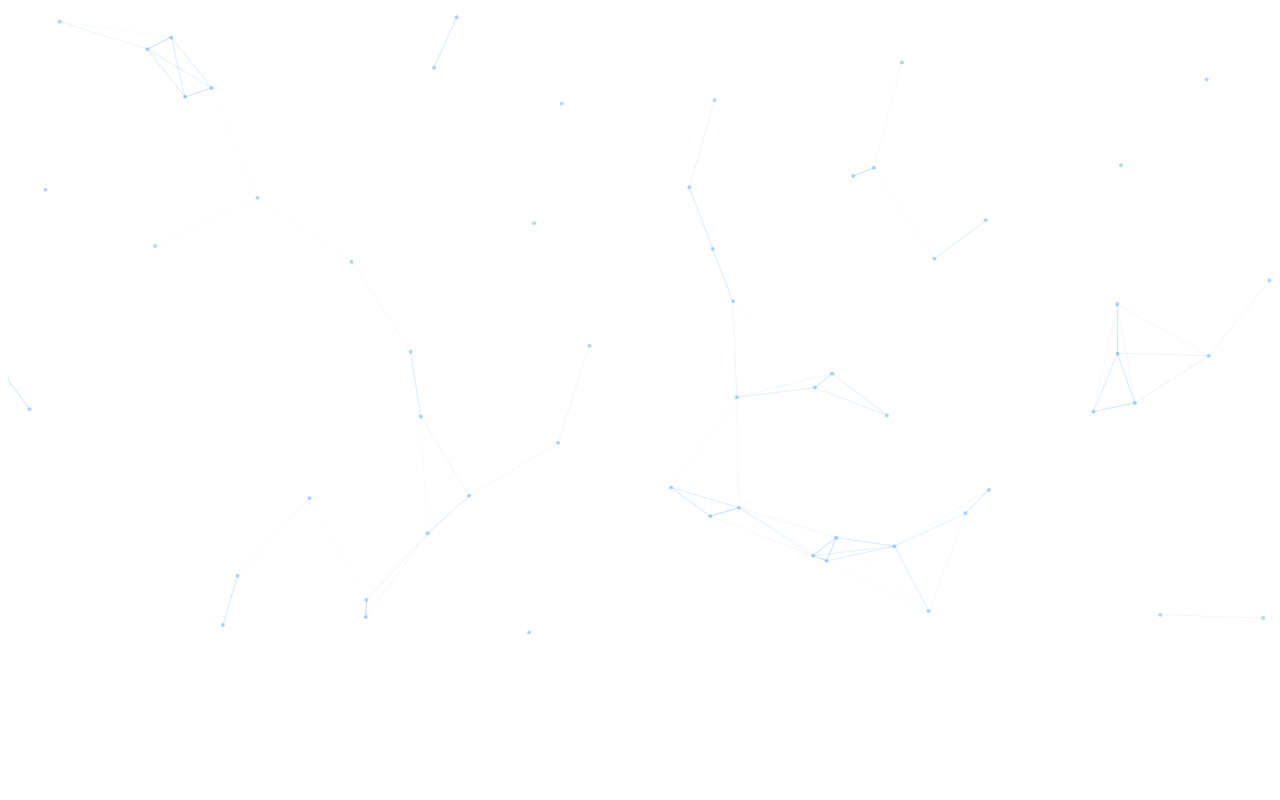
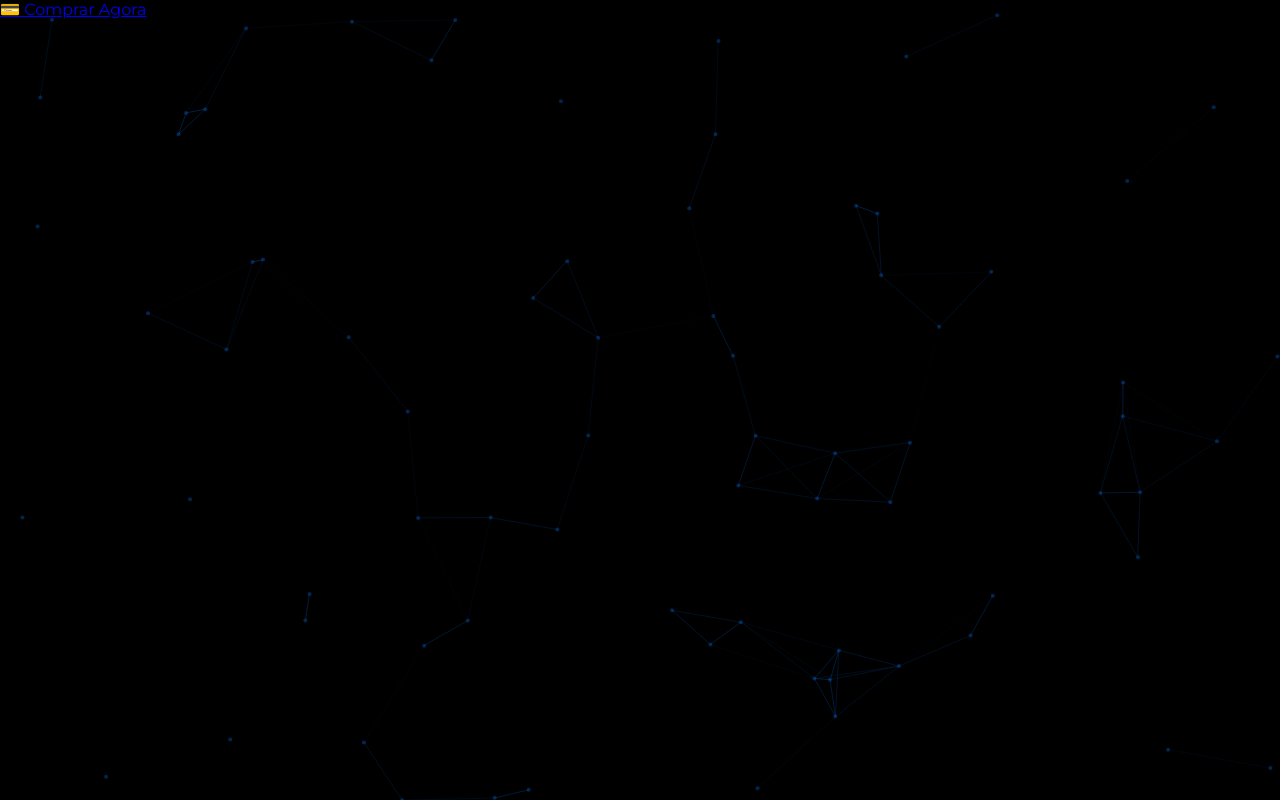
Before and after one commit to lukkenn01/Desenvolvimento-Ebooks, a plain HTML site: page index.html in a window 1280 px wide. Drawn offline with nearby package versions, Linux system fonts and the light colour scheme.

Commit message:
Add files via upload

```diff
--- a/index.html
+++ b/index.html
@@ -1,16 +1,37 @@
+
 <!DOCTYPE html>
 <html lang="pt-BR">
 <head>
-  <meta charset="UTF-8">
-  <meta name="viewport" content="width=device-width, initial-scale=1.0">
+  <meta charset="UTF-8" />
+  <meta name="viewport" content="width=device-width, initial-scale=1.0" />
   <title>Mentalidade e Estética</title>
-  <link href="https://fonts.googleapis.com/css2?family=Montserrat:wght@400;600;800&display=swap" rel="stylesheet">
-  <link href="https://cdnjs.cloudflare.com/ajax/libs/font-awesome/6.4.0/css/all.min.css" rel="stylesheet">
+  <link href="https://fonts.googleapis.com/css2?family=Montserrat:wght@400;600;800&display=swap" rel="stylesheet" />
+  <link href="https://cdnjs.cloudflare.com/ajax/libs/font-awesome/6.4.0/css/all.min.css" rel="stylesheet" />
   <script src="https://cdn.jsdelivr.net/npm/particles.js@2.0.0/particles.min.js"></script>
   <script src="https://unpkg.com/aos@2.3.1/dist/aos.js"></script>
-  <link href="https://unpkg.com/aos@2.3.1/dist/aos.css" rel="stylesheet">
+  <link href="https://unpkg.com/aos@2.3.1/dist/aos.css" rel="stylesheet" />
   <style>
-    /* (todo o CSS permanece como anteriormente, incluindo media queries e estilos principais) */
+    * {
+      margin: 0;
+      padding: 0;
+      box-sizing: border-box;
+      scroll-behavior: smooth;
+    }
+    html, body {
+      font-family: 'Montserrat', sans-serif;
+      background: #000;
+      color: #fff;
+      overflow-x: hidden;
+      position: relative;
+    }
+    #particles-js {
+      position: fixed;
+      top: 0;
+      left: 0;
+      width: 100vw;
+      height: 100vh;
+      z-index: 0;
+    }
     .botao-mobile-fixo {
       display: none;
     }
@@ -36,9 +57,8 @@
 <body>
   <div id="particles-js"></div>
 
-  <!-- (todo o conteúdo da página: hero, seção benefícios, bônus, autoridade, garantia, rodapé...) -->
+  <!-- Conteúdo omitido para simplificação da visualização -->
 
-  <!-- Botão que só aparece no final da página no mobile -->
   <a href="https://pay.kirvano.com/0b1fc36c-8276-42a4-afb1-fe75453cb8d9" class="botao-mobile-fixo" id="botao-mobile">💳 Comprar Agora</a>
 
   <script>
@@ -77,12 +97,11 @@
       retina_detect: true
     });
 
-    // Mostrar botão só no final da página no mobile
     const botao = document.getElementById('botao-mobile');
     window.addEventListener('scroll', () => {
       const pageHeight = document.documentElement.scrollHeight;
       const scrollTop = window.scrollY + window.innerHeight;
-      if (scrollTop >= pageHeight - 300 && window.innerWidth <= 768) {
+      if (scrollTop >= pageHeight - 300) {
         botao.style.display = 'block';
       } else {
         botao.style.display = 'none';
```
